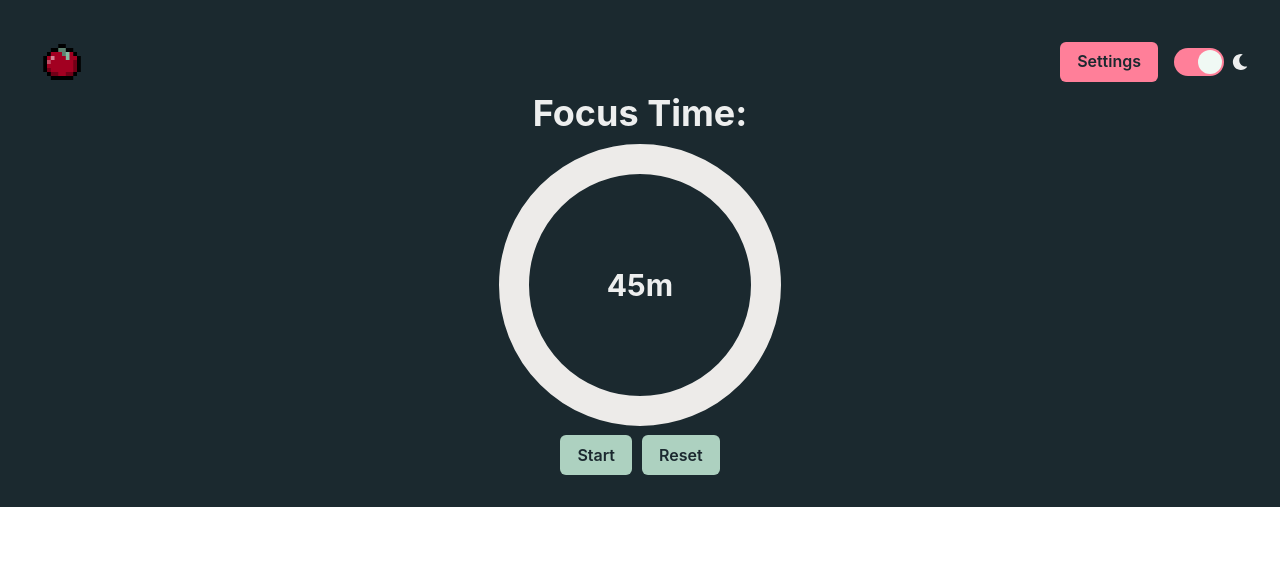
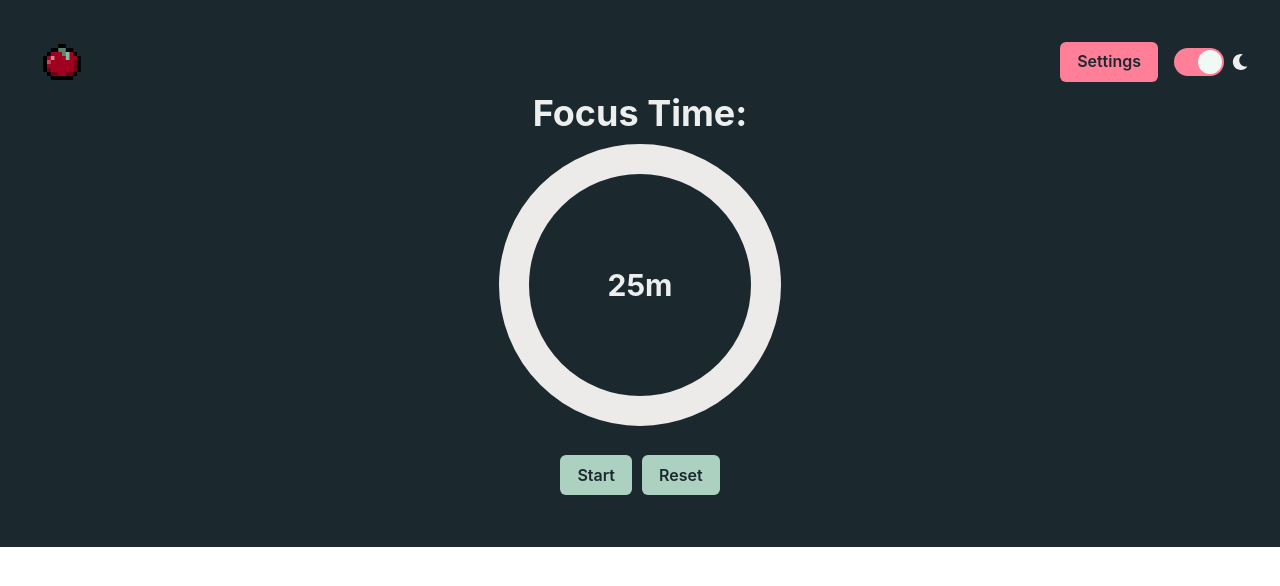
Before and after one commit to a-milek/pomodoro-app, a React (Vite) app: page / in a window 1280 px wide. Shown: the top 586 px of the page. Built offline with nearby package versions, Linux system fonts and the light colour scheme; no server answers.

Commit message:
Added options for not showing time remaining

```diff
--- a/package.json
+++ b/package.json
@@ -15,7 +15,8 @@
     "@emotion/styled": "^11.13.0",
     "framer-motion": "^11.5.6",
     "react": "^18.3.1",
-    "react-dom": "^18.3.1"
+    "react-dom": "^18.3.1",
+    "use-sound": "^4.0.3"
   },
   "devDependencies": {
     "@eslint/js": "^9.9.0",
--- a/src/App.tsx
+++ b/src/App.tsx
@@ -5,13 +5,15 @@ import Timer from "./components/Timer";
 import { Grid, GridItem } from "@chakra-ui/react";
 import Settings from "./components/Settings";
 import { useState } from "react";
-import NavBar from "./components/Header";
+import NavBar from "./components/NavBar";
 
 function App() {
   const [showSettings, setShowSettings] = useState(false);
 
-  const [focusTime, setFocusTime] = useState(45);
-  const [breakTime, setBreakTime] = useState(10);
+  const [focusTime, setFocusTime] = useState(25);
+  const [shortBreakTime, setShortBreakTime] = useState(5);
+  const [longBreakTime, setLongBreakTime] = useState(15);
+  const [visibility, setVisibility] = useState(true); // Move visibility state here
 
   return (
     <Grid
@@ -29,11 +31,20 @@ function App() {
           <Settings
             focusTime={focusTime}
             setFocusTime={setFocusTime}
-            breakTime={breakTime}
-            setBreakTime={setBreakTime}
+            shortBreakTime={shortBreakTime}
+            setShortBreakTime={setShortBreakTime}
+            longBreakTime={longBreakTime}
+            setLongBreakTime={setLongBreakTime}
+            visibility={visibility} // Pass visibility to Settings
+            setVisibility={setVisibility} // Pass setVisibility to Settings
           ></Settings>
         ) : (
-          <Timer focusTime={focusTime} breakTime={breakTime}></Timer>
+          <Timer
+            focusTime={focusTime}
+            shortBreakTime={shortBreakTime}
+            longBreakTime={longBreakTime}
+            visibility={visibility}
+          ></Timer>
         )}
       </GridItem>
     </Grid>
--- a/src/components/Settings.tsx
+++ b/src/components/Settings.tsx
@@ -2,31 +2,44 @@ import {
   Button,
   FormControl,
   FormLabel,
+  Heading,
+  HStack,
   NumberDecrementStepper,
   NumberIncrementStepper,
   NumberInput,
   NumberInputField,
   NumberInputStepper,
+  Switch,
   useToast,
 } from "@chakra-ui/react";
+import { useState } from "react";
 
 interface Props {
   focusTime: number;
   setFocusTime: React.Dispatch<React.SetStateAction<number>>;
-  breakTime: number;
-  setBreakTime: React.Dispatch<React.SetStateAction<number>>;
+  shortBreakTime: number;
+  setShortBreakTime: React.Dispatch<React.SetStateAction<number>>;
+  longBreakTime: number;
+  setLongBreakTime: React.Dispatch<React.SetStateAction<number>>;
+  visibility: boolean; // Add visibility as a prop
+  setVisibility: React.Dispatch<React.SetStateAction<boolean>>;
 }
 
 const Settings = ({
   focusTime,
   setFocusTime,
-  breakTime,
-  setBreakTime,
+  shortBreakTime,
+  setShortBreakTime,
+  longBreakTime,
+  setLongBreakTime,
+  visibility,
+  setVisibility,
 }: Props) => {
   const toast = useToast();
   const handleSave = () => {
     localStorage.setItem("focusTime", focusTime.toString());
-    localStorage.setItem("breakTime", breakTime.toString());
+    localStorage.setItem("shortBreakTime", shortBreakTime.toString());
+    localStorage.setItem("longBreakTime", longBreakTime.toString());
     toast({
       title: "Settings saved!",
       colorScheme: "green",
@@ -34,6 +47,7 @@ const Settings = ({
       isClosable: true,
     });
   };
+
   return (
     <>
       <FormControl width="100%" marginY={4}>
@@ -52,13 +66,13 @@ const Settings = ({
           </NumberInputStepper>
         </NumberInput>
 
-        <FormLabel>Break time</FormLabel>
+        <FormLabel>Short break time</FormLabel>
         <NumberInput
           max={200}
           min={1}
           margin={3}
-          value={breakTime}
-          onChange={(valueString) => setBreakTime(Number(valueString))}
+          value={shortBreakTime}
+          onChange={(valueString) => setShortBreakTime(Number(valueString))}
         >
           <NumberInputField />
           <NumberInputStepper>
@@ -66,6 +80,33 @@ const Settings = ({
             <NumberDecrementStepper />
           </NumberInputStepper>
         </NumberInput>
+
+        <FormLabel>Long break time</FormLabel>
+        <NumberInput
+          max={200}
+          min={1}
+          margin={3}
+          value={longBreakTime}
+          onChange={(valueString) => setLongBreakTime(Number(valueString))}
+        >
+          <NumberInputField />
+          <NumberInputStepper>
+            <NumberIncrementStepper />
+            <NumberDecrementStepper />
+          </NumberInputStepper>
+        </NumberInput>
+
+        <HStack>
+          <Heading as="h6" fontSize="l">
+            Show Remaining Time
+          </Heading>
+          <Switch
+            colorScheme="red"
+            size="lg"
+            isChecked={visibility}
+            onChange={() => setVisibility(!visibility)}
+          />
+        </HStack>
 
         <Button mt={4} colorScheme="red" type="submit" onClick={handleSave}>
           Save
--- a/src/components/Timer.tsx
+++ b/src/components/Timer.tsx
@@ -6,16 +6,28 @@ import {
   HStack,
 } from "@chakra-ui/react";
 import { useState, useEffect } from "react";
+import useSound from "use-sound";
 
 interface Props {
-  focusTime: number; // focus time in minutes
-  breakTime: number; // break time in minutes
+  focusTime: number;
+  shortBreakTime: number;
+  longBreakTime: number;
+  visibility: boolean;
 }
-
-const Timer = ({ focusTime, breakTime }: Props) => {
+const Timer = ({
+  focusTime,
+  shortBreakTime,
+  longBreakTime,
+  visibility,
+}: Props) => {
   const [isFocusMode, setIsFocusMode] = useState(true);
   const [timeRemaining, setTimeRemaining] = useState(focusTime * 60);
   const [isActive, setActive] = useState(false);
+  const [sessionCounter, setSessionCounter] = useState(0);
+  const [wheelColor, setWheelColor] = useState("#A20021");
+  const [text, setText] = useState("Focus Time");
+
+  const [play] = useSound("src/sounds/531031__creeeeak__bell8.wav");
 
   useEffect(() => {
     let timerInterval: number | undefined;
@@ -25,52 +37,77 @@ const Timer = ({ focusTime, breakTime }: Props) => {
         setTimeRemaining((prevTime) => prevTime - 1);
       }, 1000);
     } else if (timeRemaining === 0) {
-      // Switch between focus and break when the timer hits 0
-      if (isFocusMode) {
-        setTimeRemaining(breakTime * 60); // Switch to break time
+      play();
+
+      if (isFocusMode && sessionCounter < 3) {
+        setTimeRemaining(shortBreakTime * 60);
+        setWheelColor("#FFDA44");
+        setText("Short Break");
+      } else if (sessionCounter == 3) {
+        setTimeRemaining(longBreakTime * 60);
+        setWheelColor("#85BAA1");
+        setText("Long Break");
+        setSessionCounter(0);
       } else {
-        setTimeRemaining(focusTime * 60); // Switch to focus time
+        setSessionCounter(sessionCounter + 1);
+        setTimeRemaining(focusTime * 60);
+        setWheelColor("#A20021");
+        setText("Focus Time");
       }
-      setIsFocusMode(!isFocusMode); // Toggle between focus/break mode
+      setIsFocusMode(!isFocusMode);
     }
 
-    // Cleanup the interval on component unmount or when isActive changes
     return () => clearInterval(timerInterval);
-  }, [isActive, timeRemaining, isFocusMode, focusTime, breakTime]);
+  }, [
+    isActive,
+    timeRemaining,
+    isFocusMode,
+    focusTime,
+    shortBreakTime,
+    longBreakTime,
+  ]);
 
   const resetTimer = () => {
-    // Reset to the correct time depending on the current mode
-    setTimeRemaining(isFocusMode ? focusTime * 60 : breakTime * 60);
+    setTimeRemaining(isFocusMode ? focusTime * 60 : shortBreakTime * 60);
     setActive(false);
   };
 
-  // Convert seconds to hours, minutes, and seconds for display
   const hours = Math.floor(timeRemaining / 3600);
   const minutes = Math.floor((timeRemaining % 3600) / 60);
   const seconds = timeRemaining % 60;
 
   return (
     <div>
-      <Heading>{isFocusMode ? "Focus Time" : "Break Time"}:</Heading>
+      <Heading>{text}:</Heading>
       <CircularProgress
         size="100%"
         value={
           100 -
           (timeRemaining * 100) /
-            (isFocusMode ? focusTime * 60 : breakTime * 60)
+            (isFocusMode
+              ? focusTime * 60
+              : text == "Short Break"
+              ? shortBreakTime * 60
+              : longBreakTime * 60)
         }
-        color={isFocusMode ? "#A20021" : "#85BAA1"}
+        color={wheelColor}
       >
         <CircularProgressLabel>
           <Heading as="h4" fontSize="3xl">
-            {hours > 0 && `${hours}h `}
-            {minutes > 0 && `${minutes}m `}
-            {seconds > 0 && `${seconds}s`}
+            {visibility ? (
+              <>
+                {hours > 0 && `${hours}h `}
+                {minutes > 0 && `${minutes}m `}
+                {seconds > 0 && `${seconds}s`}
+              </>
+            ) : (
+              "Keep Going!"
+            )}
           </Heading>
         </CircularProgressLabel>
       </CircularProgress>
 
-      <HStack align="center" justify="center" spacing="10px">
+      <HStack align="center" justify="center" spacing="10px" margin={5}>
         <Button
           colorScheme={isActive ? "red" : "green"}
           onClick={() => setActive(!isActive)}
```
Also changed, not shown: src/components/FInishedSession.tsx (deleted), src/components/NavBar.tsx (renamed from src/components/Header.tsx), 2 other files (tests, documents, lock files or other folders).
